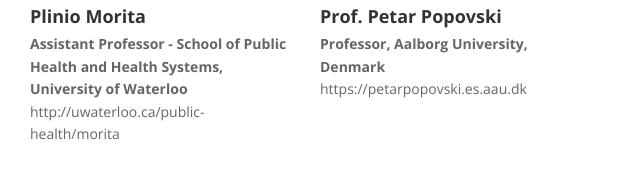
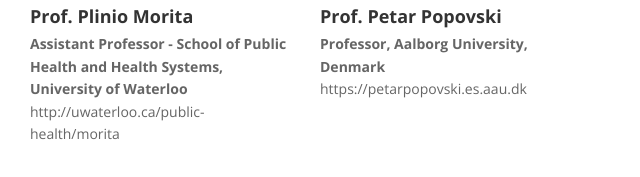
Before and after one commit to aikonbrasil/truedip, a plain HTML site: page about.html in a window 1280 px wide. Shown: the part 1165-1342 px from the top of the page, 625-1265 px from the left. Drawn offline with nearby package versions, Linux system fonts and the light colour scheme.

Commit message:
updating about file

```diff
--- a/about.html
+++ b/about.html
@@ -147,7 +147,7 @@
 											<!-- Image -->
 											<img class="img-responsive" src="img/plinio.jpg" alt="">
 											<!-- Name -->
-											<h4>Plinio Morita</h4>
+											<h4>Prof. Plinio Morita</h4>
 											<span class="deg"><strong>Assistant Professor - School of Public Health and Health Systems, University of Waterloo</strong></span>
 											<p> http://uwaterloo.ca/public-health/morita</p>
 										</div>
```
